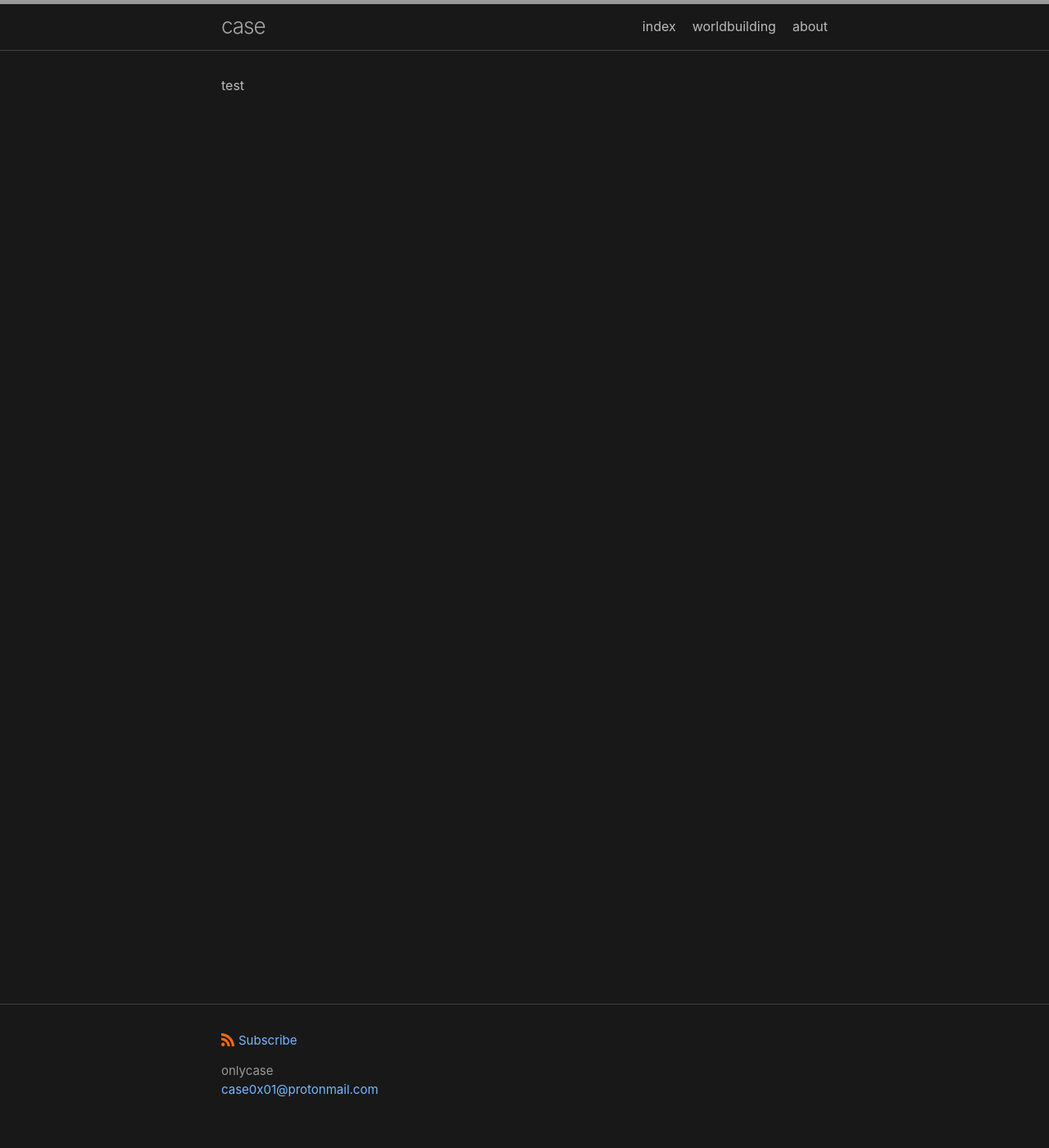
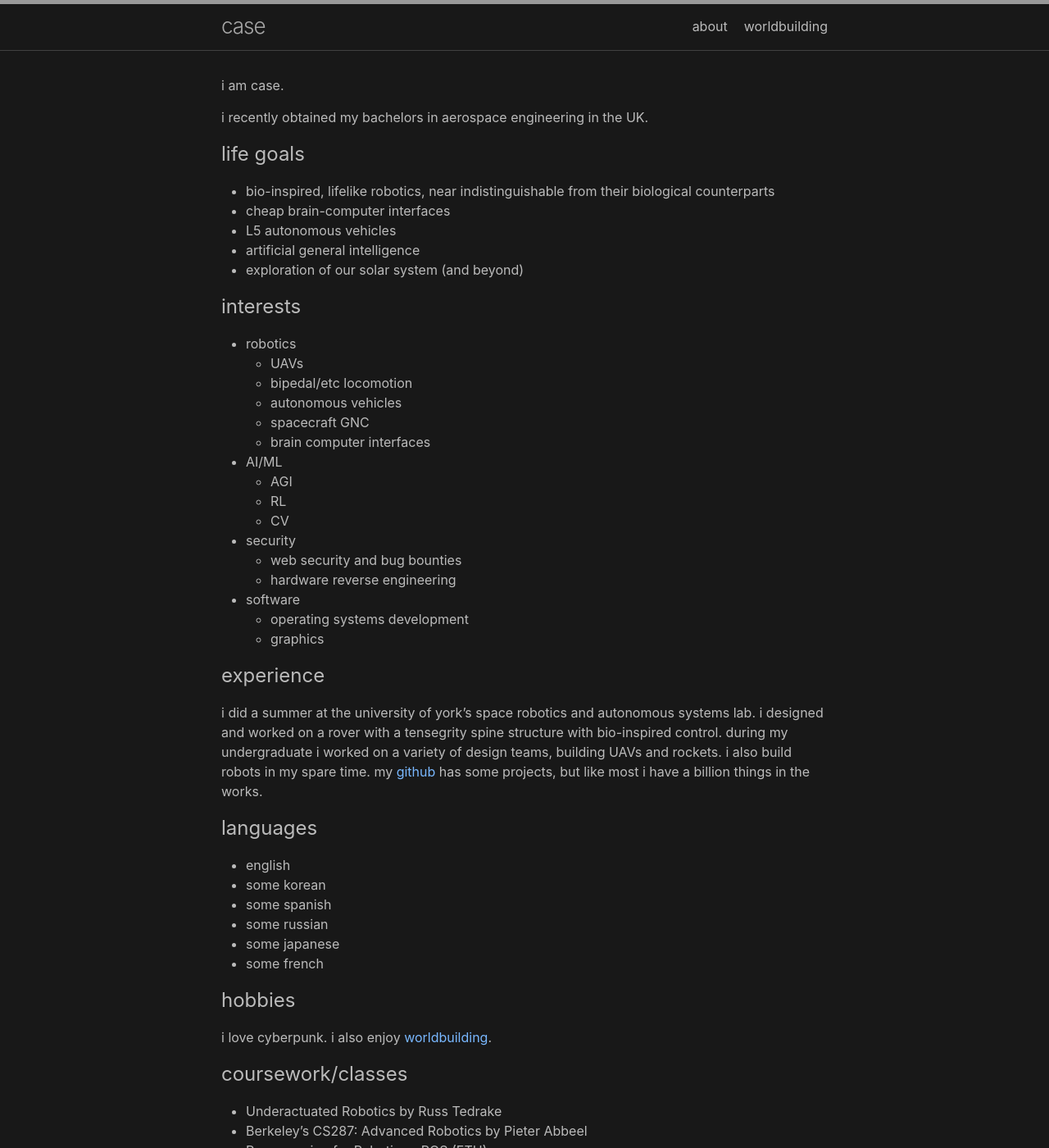
Before and after one commit to case0x00/case0x00.github.io, a Jekyll site: the page built from index.md, in a window 1280 px wide and 1400 px high. Shown: the whole window at 82% size. Built offline with Jekyll 4.4.1, drawn with Linux system fonts in a browser that asks for light colours; some of the changed text lies outside the part shown.

Commit message:
about -> index

```diff
--- a/_config.yml
+++ b/_config.yml
@@ -24,7 +24,6 @@
 header_pages:
     - index.md
     - worldbuilding.md
-    - about.md
 
 minima:
     skin: dark
--- a/index.md
+++ b/index.md
@@ -1,8 +1,73 @@
 ---
-title: index
+title: about
 layout: default
 ---
 
+i am case.
+
+i recently obtained my bachelors in aerospace engineering in the UK.
+
+## life goals
+
+* bio-inspired, lifelike robotics, near indistinguishable from their biological counterparts
+* cheap brain-computer interfaces
+* L5 autonomous vehicles
+* artificial general intelligence
+* exploration of our solar system (and beyond)
 
 
-test
+## interests
+
+* robotics
+    - UAVs
+    - bipedal/etc locomotion
+    - autonomous vehicles
+    - spacecraft GNC
+    - brain computer interfaces
+
+* AI/ML
+    - AGI
+    - RL
+    - CV
+
+* security
+    - web security and bug bounties
+    - hardware reverse engineering
+
+* software
+    - operating systems development
+    - graphics
+
+
+## experience
+
+i did a summer at the university of york's space robotics and autonomous systems lab. i designed and worked on a rover with a tensegrity spine structure with bio-inspired control. during my undergraduate i worked on a variety of design teams, building UAVs and rockets. i also build robots in my spare time. my [github](https://github.com/onlycase) has some projects, but like most i have a billion things in the works.
+
+## languages
+
+* english
+* some korean
+* some spanish
+* some russian
+* some japanese
+* some french
+
+## hobbies
+
+i love cyberpunk. i also enjoy [worldbuilding](https://onlycase.github.io/worldbuilding/).
+
+
+## coursework/classes
+
+* Underactuated Robotics by Russ Tedrake
+* Berkeley's CS287: Advanced Robotics by Pieter Abbeel
+* Programming for Robotics - ROS (ETH)
+
+undergraduate
+* ENG2123 CONTROL
+* EEE3207 DIGITAL DESIGN WITH VHDL
+* EEEM059 SPACE AVIONICS
+* EEE2043 SPACE ENGINEERING AND MISSION DESIGN
+* EEE3039 SPACE DYNAMICS AND MISSIONS
+* ENG2093 NUMERICAL AND EXPERIMENTAL METHODS
+* bunch of others
```
Also changed, not shown: about.md (deleted, +0 -75 lines).
